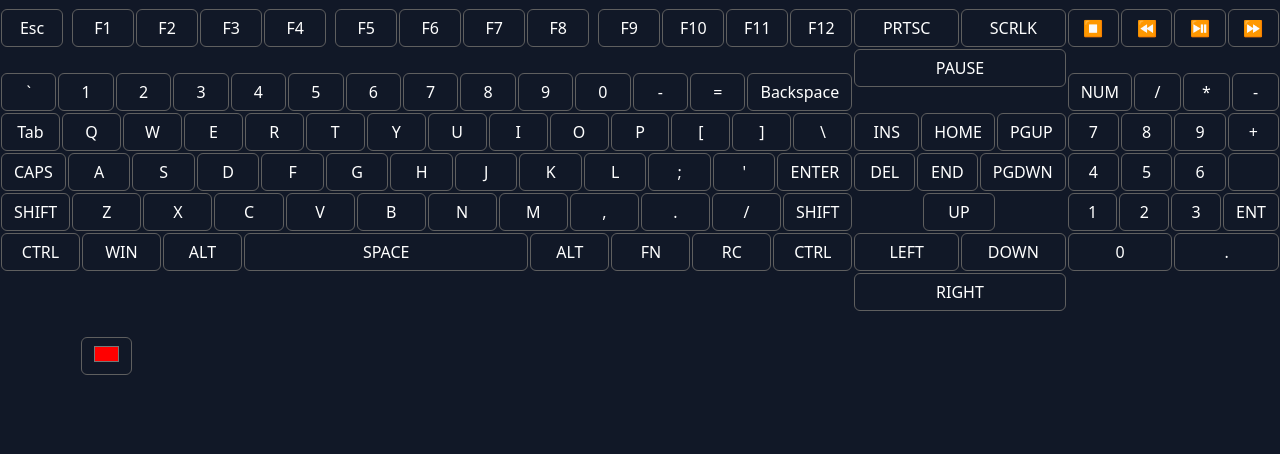
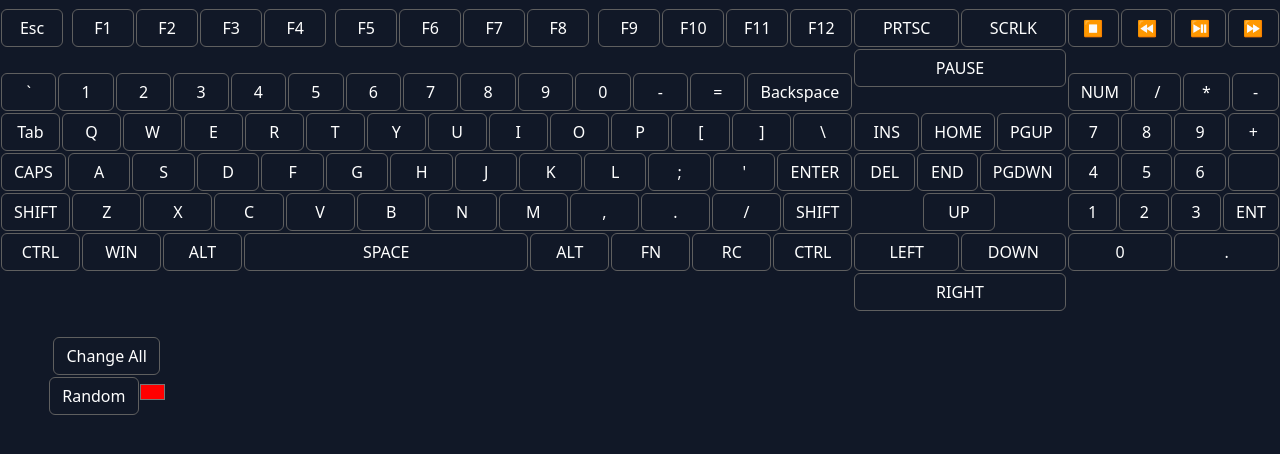
Before and after one commit to naughty00shortie/keyboard-led, an Angular app: page / in a window 1280 px wide. Shown: the top 454 px of the page. Built offline with nearby package versions, Linux system fonts and the light colour scheme; no server answers; the database is empty.

Commit message:
added more options

```diff
--- a/src/app/keyboard/keyboard.component.html
+++ b/src/app/keyboard/keyboard.component.html
@@ -1,4 +1,3 @@
-
 <style>
   body {
     font-size: 10px;
@@ -184,9 +183,9 @@
   </div>
   <div class="row mt-4">
     <div class="col-2">
-      <button class="col btn" (click)="changeAllButtonColors()" data-key-id="126">
-        <input style="width: 2vw;height: 2vh" type="color" id="colorPicker" value="#FF0000">
-      </button>
+      <button class="col btn" (click)="changeAllButtonColors()" data-key-id="126">Change All</button>
+      <button class="col btn" (click)="changeAllRandom()" data-key-id="500">Random</button>
+      <input style="width: 2vw;height: 2vh" type="color" id="colorPicker" value="#FF0000">
     </div>
   </div>
 </div>
--- a/src/app/keyboard/keyboard.component.ts
+++ b/src/app/keyboard/keyboard.component.ts
@@ -57,16 +57,20 @@ export class KeyboardComponent implements OnInit {
     const color = colorPicker.value;
     const buttons = document.querySelectorAll('button') as NodeListOf<HTMLButtonElement>;
     buttons.forEach(button => {
-      button.style.backgroundColor = color;
+      this.saveButtonState(button.getAttribute('data-key-id'), color);
     });
-    this.saveAllButtonStates(color);
   }
 
-  private saveAllButtonStates(color: string) {
+  changeAllRandom() {
     const buttons = document.querySelectorAll('button') as NodeListOf<HTMLButtonElement>;
     buttons.forEach(button => {
       const keyId = button.getAttribute('data-key-id');
-      this.saveButtonState(keyId, color);
+      this.saveButtonState(keyId, this.getRandColor());
     });
   }
+
+  private getRandColor() {
+    return '#' + Math.floor(Math.random() * 16777215).toString(16);
+  }
+
 }
```
